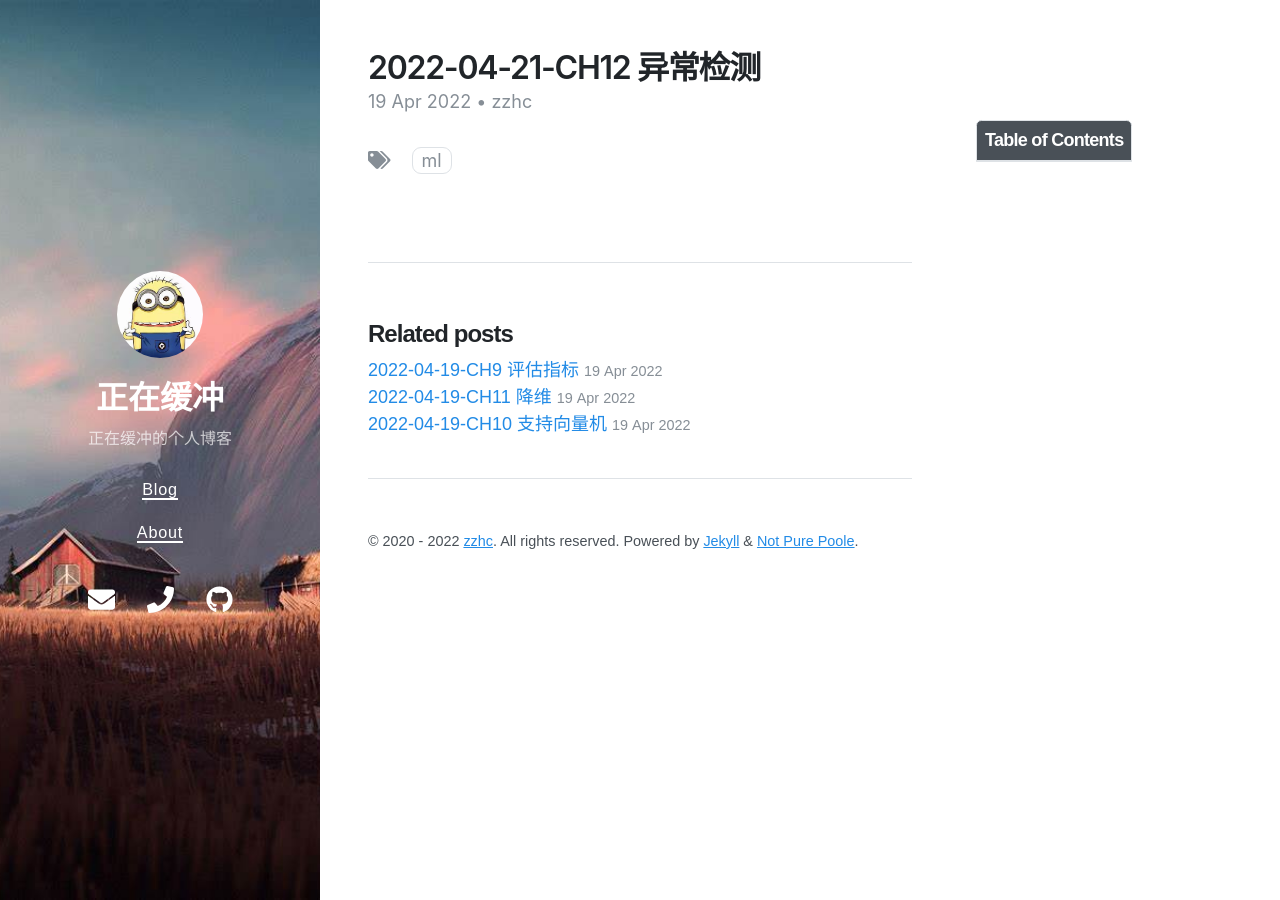
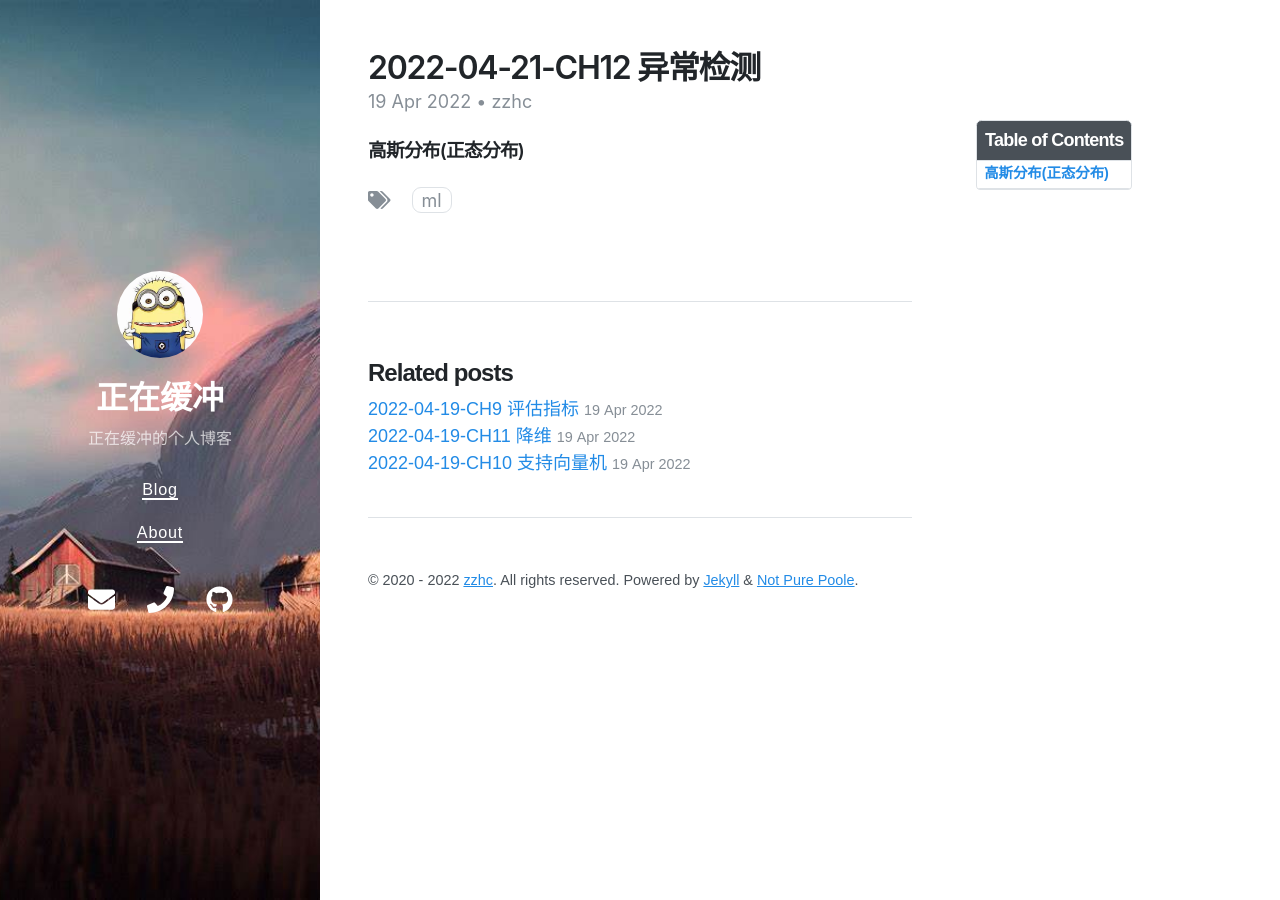
Before and after one commit to Zzhc3321/personal-blog.github.io, a Jekyll site: the page built from _posts/2022-04-19-CH12 异常检测.md, in a window 1280 px wide. Built offline with Jekyll 4.4.1, drawn with Linux system fonts in a browser that asks for light colours; nearby versions of some CDN libraries.

Commit message:
修改文件: _posts/2022-04-19-CH12 异常检测.md

```diff
--- a/_posts/2022-04-19-CH12 异常检测.md
+++ b/_posts/2022-04-19-CH12 异常检测.md
@@ -7,3 +7,6 @@ toc: true
 math: true
 author: zzhc
 ---
+
+
+### 高斯分布(正态分布)
```
